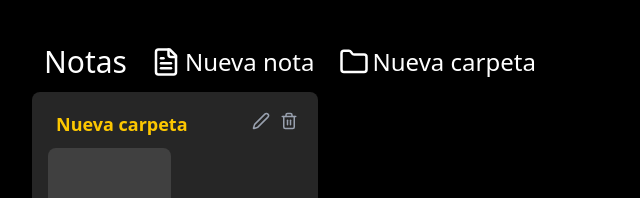
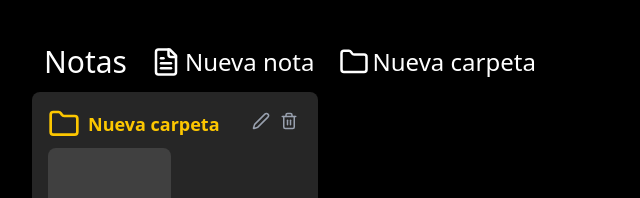
Before and after one commit to jeregalon/react-notes-app, a React (Vite) app: page / in a window 1280 px wide. Both pictures are taken after a click on the element "Nueva carpeta". Shown: the top 198 px of the page, without its empty margins (0-640 px from the left). Built offline with nearby package versions, Linux system fonts and the light colour scheme.

Commit message:
truncate titles

```diff
--- a/src/DeleteMessage.jsx
+++ b/src/DeleteMessage.jsx
@@ -7,7 +7,7 @@ export default function DeleteMessage({ onConfirm, onCancel, title }) {
       <div className="bg-neutral-900 w-[500px] h-[300px] rounded-3xl relative flex flex-col">
         <div className="flex-1 flex flex-col items-center justify-center">
           <AlertTriangle size={80} />
-          <span className="text-lg mt-2">¿Está seguro que desea eliminar {title}?</span>
+          <span className="text-lg mt-2">¿Está seguro que desea eliminar {title.slice(0, 30)}?</span>
         </div>
         <div className="h-[80px]">
           <div className="flex h-full">
--- a/src/FolderPreview.jsx
+++ b/src/FolderPreview.jsx
@@ -52,9 +52,10 @@ export default function FolderPreview({ id, date, title, notes=[], onDelete, onA
   return (
     <div className="bg-neutral-800 rounded-lg p-4 shadow-md min-h-[220px] hover:shadow-lg transition flex flex-col relative">
       <div className="flex items-center mb-2">
-        <Folder size={32} className="text-yellow-400 mr-2" />
+        <Folder size={32} className="text-yellow-400 mr-2 shrink-0" />
+        <div className="flex-1 pr-16">
           <input
-          className="font-bold text-lg truncate outline-none text-yellow-400 mr-2"
+            className="font-bold text-lg truncate outline-none text-yellow-400 w-full"
             type="text"
             placeholder={noTitleMessage}
             value={
@@ -69,13 +70,14 @@ export default function FolderPreview({ id, date, title, notes=[], onDelete, onA
                 const newName =
                   currentText === ""
                   ? noTitleMessage
-                : currentText
+                  : currentText.slice(0, 50)
                 setName(newName)
               }
             }
             onKeyDown={handleKeyDown}
             readOnly={!onEditMode}
           />
+        </div>
         <button
             onClick={onEditMode ? handleSave : () => setOnEditMode(true)}
             className="absolute top-3 right-10 p-2 text-gray-400 hover:text-green-500 transition cursor-pointer transform transition duration-200 hover:scale-105">
--- a/src/NoteModal.jsx
+++ b/src/NoteModal.jsx
@@ -2,6 +2,9 @@ import { useState, useRef, useEffect } from "react";
 import { TYPES } from './constants'
 
 export default function NoteModal({ id, onClose, onSave, initialTitle = "", initialContent = "", folderId = null }) {
+  const MAX_TITLE_LENGTH = 50;
+  const MAX_CONTENT_LENGTH = 1000;
+
   const [title, setTitle] = useState(initialTitle);
   const [content, setContent] = useState(initialContent);
 
@@ -21,8 +24,8 @@ export default function NoteModal({ id, onClose, onSave, initialTitle = "", init
       const now = new Date()
       const newNote = {
         id: id ? id : crypto.randomUUID(),
-        title: title || noTitleMessage,
-        content: content || noContentMessage,
+        title: (title || noTitleMessage).slice(0, MAX_TITLE_LENGTH),
+        content: (content || noContentMessage).slice(0, MAX_CONTENT_LENGTH),
         date: now.toISOString(),
         folderId: folderId,
         type: TYPES.NOTE
--- a/src/NotePreview.jsx
+++ b/src/NotePreview.jsx
@@ -23,7 +23,9 @@ export default function NotePreview({ id, title, content, date, onDelete, onEdit
         className="absolute top-3 right-3 p-2 text-gray-400 hover:text-red-500 transition cursor-pointer transform transition duration-200 hover:scale-105">
         <Trash2 size={18} />
       </button>
-      <h2 className="font-bold text-lg mb-2">{title}:</h2>
+      <div className="pr-16">
+        <h2 className="font-bold text-lg mb-2 truncate">{title}</h2>
+      </div>
       <p className="text-sm text-gray-200 mb-4 line-clamp-6">{content}</p>
       <p className="text-xs text-gray-400 mt-auto">
         {new Date(date).toLocaleDateString("es-ES", { day: "numeric", month: "long" })}
```
Lines whose indentation alone changed are shown as unchanged.
